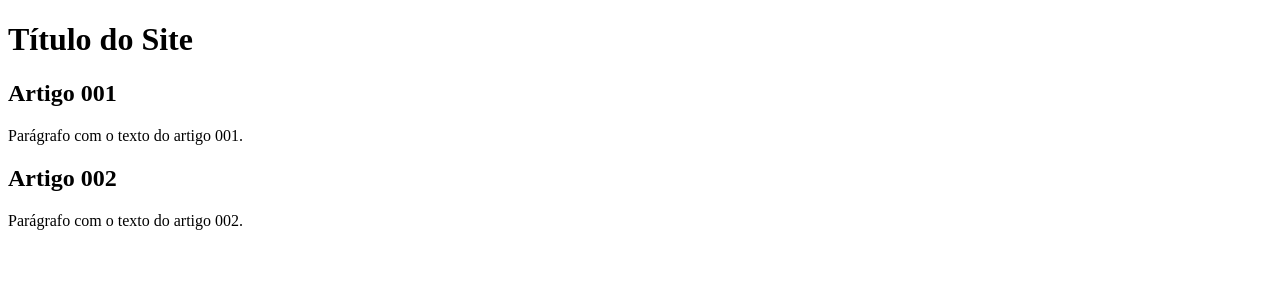
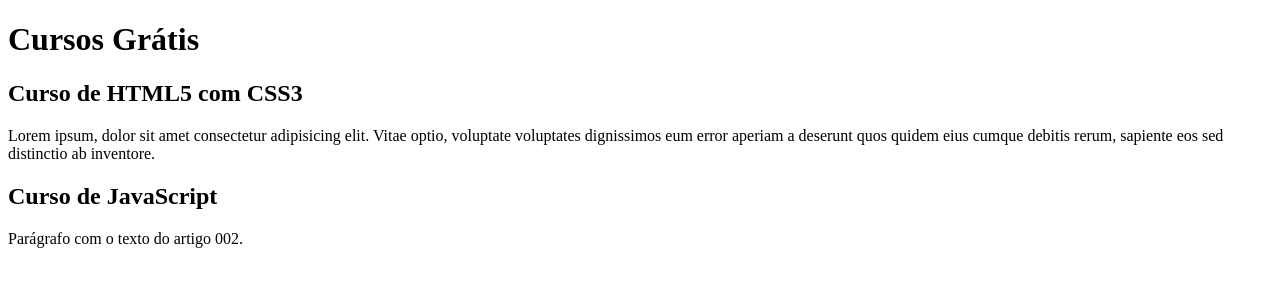
Before and after one commit to gabrielsdiniz/projeto-site, a plain HTML site: page index.html in a window 1280 px wide. Drawn offline with Linux system fonts and the light colour scheme.

Commit message:
comecei a escrever o conteúdo

```diff
--- a/index.html
+++ b/index.html
@@ -8,14 +8,14 @@
 <body>
     <main>
         <header>
-            <h1>Título do Site</h1>
+            <h1>Cursos Grátis</h1>
         </header>
         <article>
-            <h2>Artigo 001</h2>
-            <p>Parágrafo com o texto do artigo 001.</p>
+            <h2>Curso de HTML5 com CSS3</h2>
+            <p>Lorem ipsum, dolor sit amet consectetur adipisicing elit. Vitae optio, voluptate voluptates dignissimos eum error aperiam a deserunt quos quidem eius cumque debitis rerum, sapiente eos sed distinctio ab inventore.</p>
         </article>
         <article>
-            <h2>Artigo 002</h2>
+            <h2>Curso de JavaScript</h2>
             <p>Parágrafo com o texto do artigo 002.</p>
         </article>
     </main>
```
